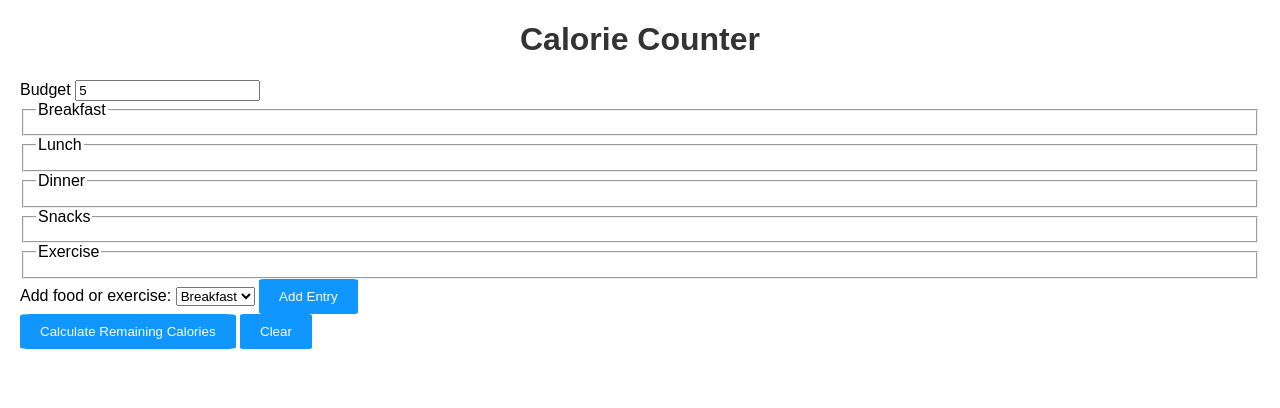
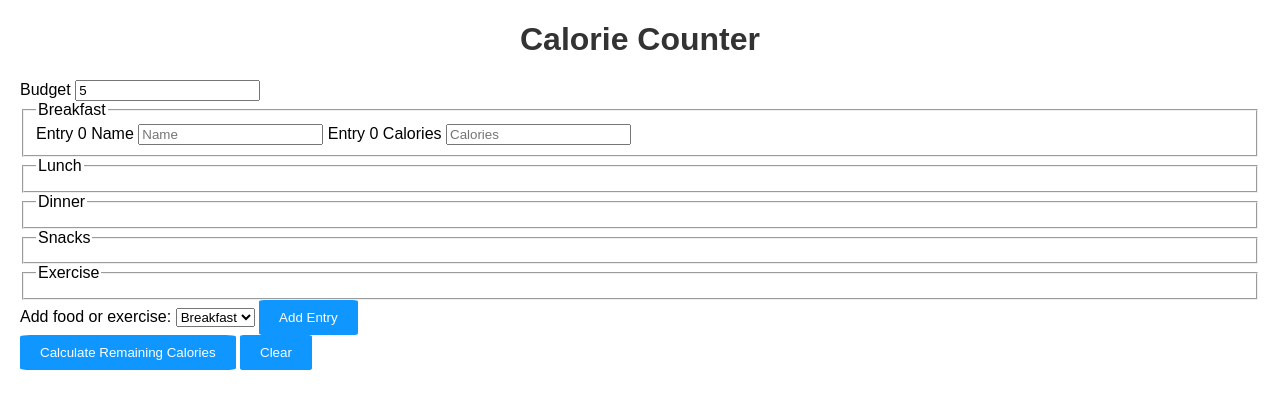
Before and after one commit to Joshvico/Code-Projects-learning-, a plain HTML site: page JS Beta Porjects/CaloeriCounter Porject/CalorieCounter.html in a window 1280 px wide. Both pictures are taken after typing "5" into the empty fields and a click on the button "Add Entry". Drawn offline with Linux system fonts and the light colour scheme; files that its build step writes are made by us from their sources.

Commit message:
eventl.listerner. innnerHTML property

```diff
--- a/JS Beta Porjects/CaloeriCounter Porject/CalorieCounter.js
+++ b/JS Beta Porjects/CaloeriCounter Porject/CalorieCounter.js
@@ -20,5 +20,16 @@ function addEntry() {
   const targetInputContainer = document.querySelector(`#${entryDropdown.value} .input-container`);
   const entryNumber = targetInputContainer.querySelectorAll('input[type="text"]').length;
   const HTMLString = `
-  <label>Entry ${entryNumber} Name</label>`;
+  <label for="${entryDropdown.value}-${entryNumber}-name">Entry ${entryNumber} Name</label>
+  <input type="text" id="${entryDropdown.value}-${entryNumber}-name" placeholder="Name" />
+  <label for="${entryDropdown.value}-${entryNumber}-calories">Entry ${entryNumber} Calories</label>
+  <input
+    type="number"
+    min="0"
+    id="${entryDropdown.value}-${entryNumber}-calories"
+    placeholder="Calories"
+  />`;
+  targetInputContainer.innerHTML += HTMLString;
 }
+
+addEntryButton.addEventListener("click", addEntry);
```
Also changed, not shown: JS Beta Porjects/CaloeriCounter Porject/CalorieCounter.html (line endings or trailing spaces).
